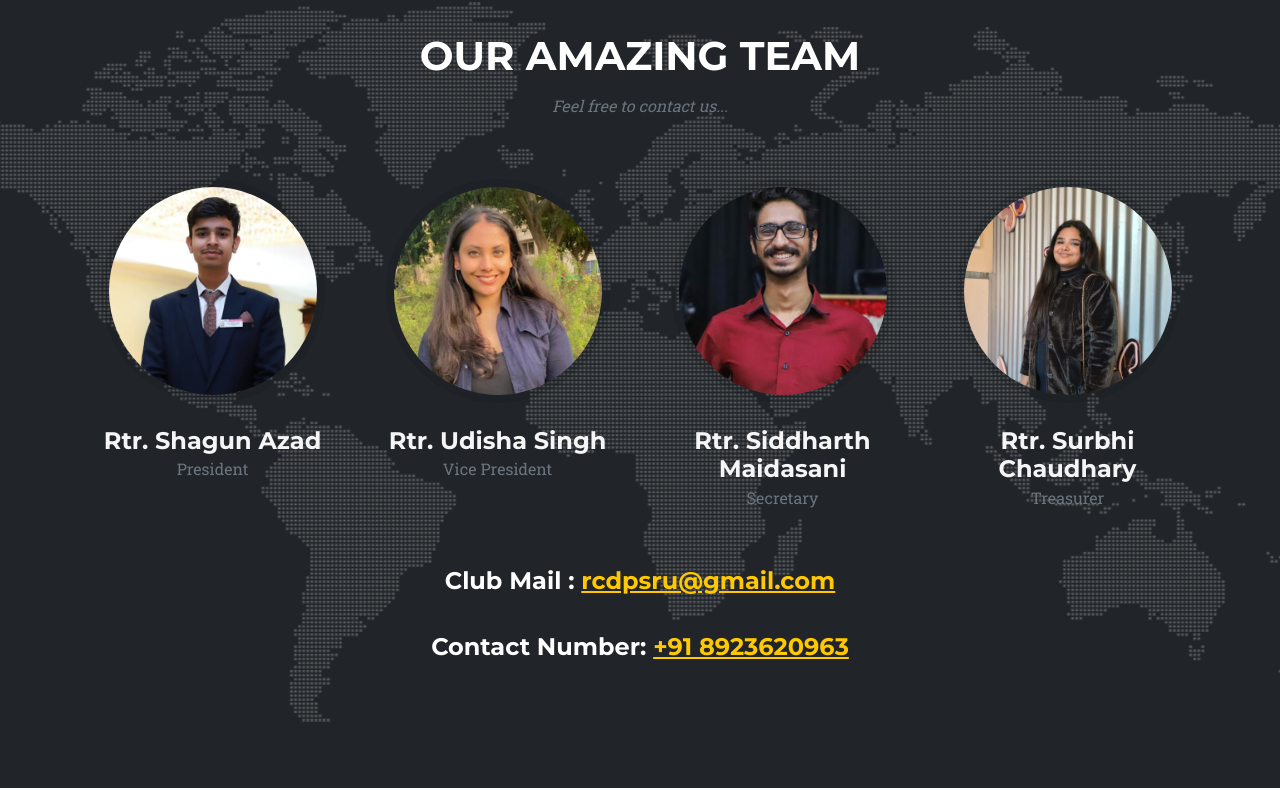
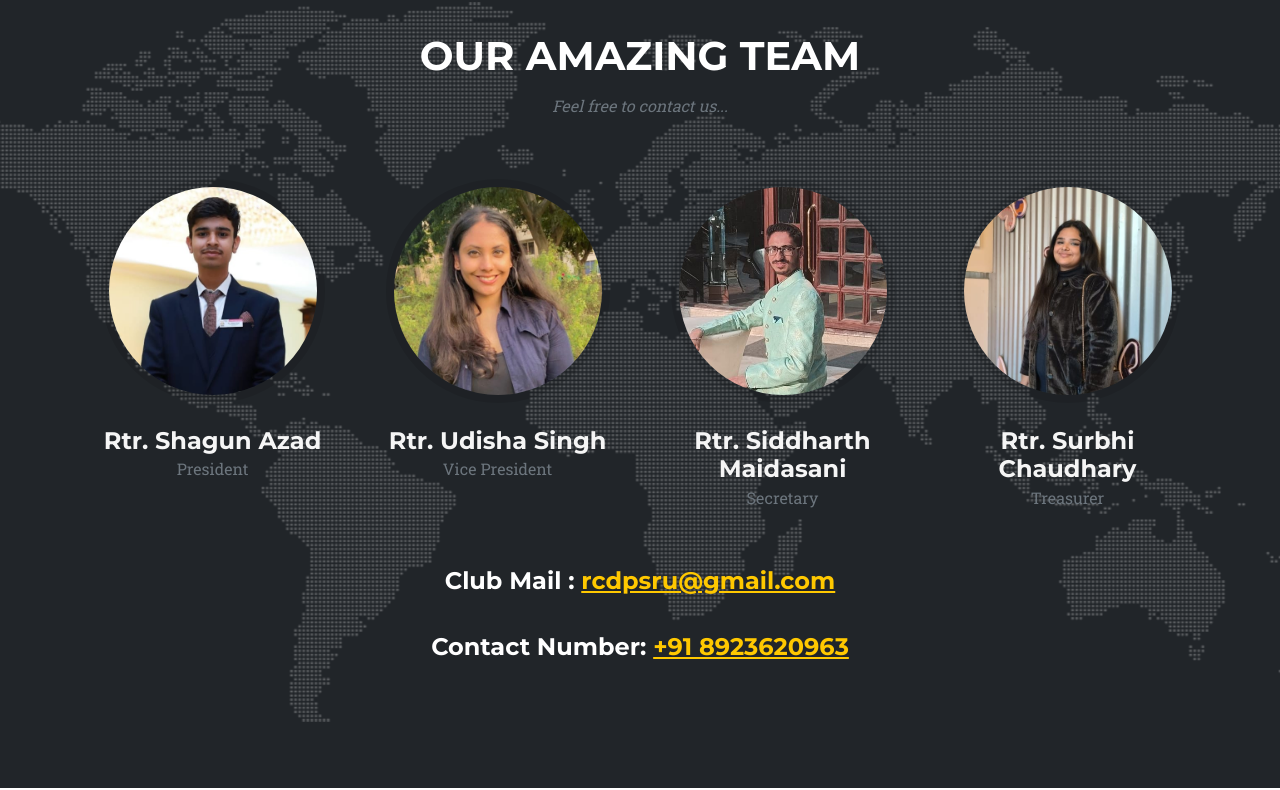
Before and after one commit to rotaract-dpsru/rotaract-dpsru-official, a plain HTML site: page index.html in a window 1280 px wide. Shown: the part 5477-6267 px from the top of the page. Drawn offline with nearby package versions, Linux system fonts and the light colour scheme.

Commit message:
fix: siddharth photo

```diff
--- a/index.html
+++ b/index.html
@@ -343,7 +343,7 @@
                 </div>
                 <div class="col-lg-3">
                     <div class="team-member">
-                        <img class="mx-auto rounded-circle" src="assets/img/team/3.jpeg" alt="..." />
+                        <img class="mx-auto rounded-circle" src="assets/img/team/3.jpg" alt="..." />
                         <h4>Rtr. Siddharth Maidasani</h4>
                         <p class="text-muted">Secretary</p>
                     </div>
```
Also changed, not shown: assets/img/team/3.jpeg (deleted), assets/img/team/3.jpg (added).
